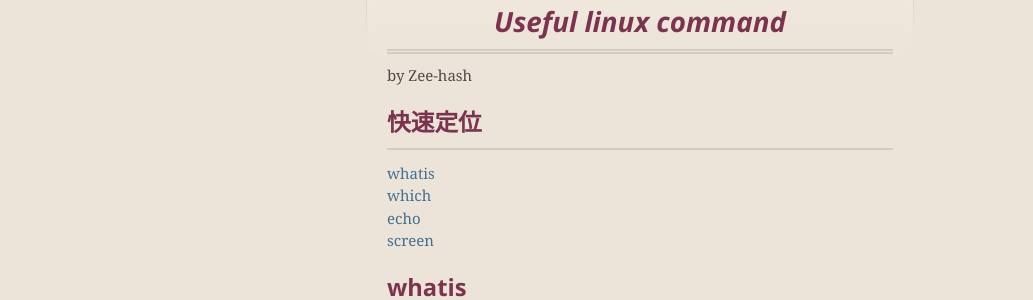
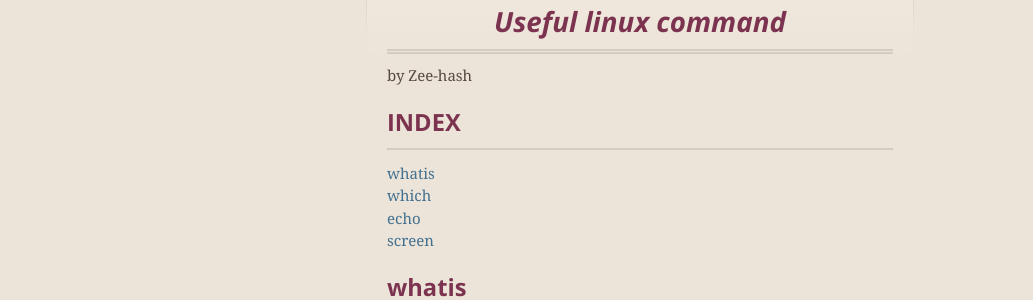
Before and after one commit to Zee-hash/zee-hash.github.io, a Jekyll site: the page built from _posts/2020-07-07-useful-command-for-linux.markdown, in a window 1280 px wide. Shown: the part 278-578 px from the top of the page, without its empty margins (0-1033 px from the left). Built offline with Jekyll 4.4.1, drawn with Linux system fonts in a browser that asks for light colours.

Commit message:
update index

```diff
--- a/_posts/2020-07-07-useful-command-for-linux.markdown
+++ b/_posts/2020-07-07-useful-command-for-linux.markdown
@@ -6,7 +6,7 @@ categories: linux
 author:  Zee-hash
 tags:  ["manual", "linux"]
 ---
-## 快速定位
+## INDEX
 [whatis](#whatis)
 [which](#which)
 [echo](#echo)
```
